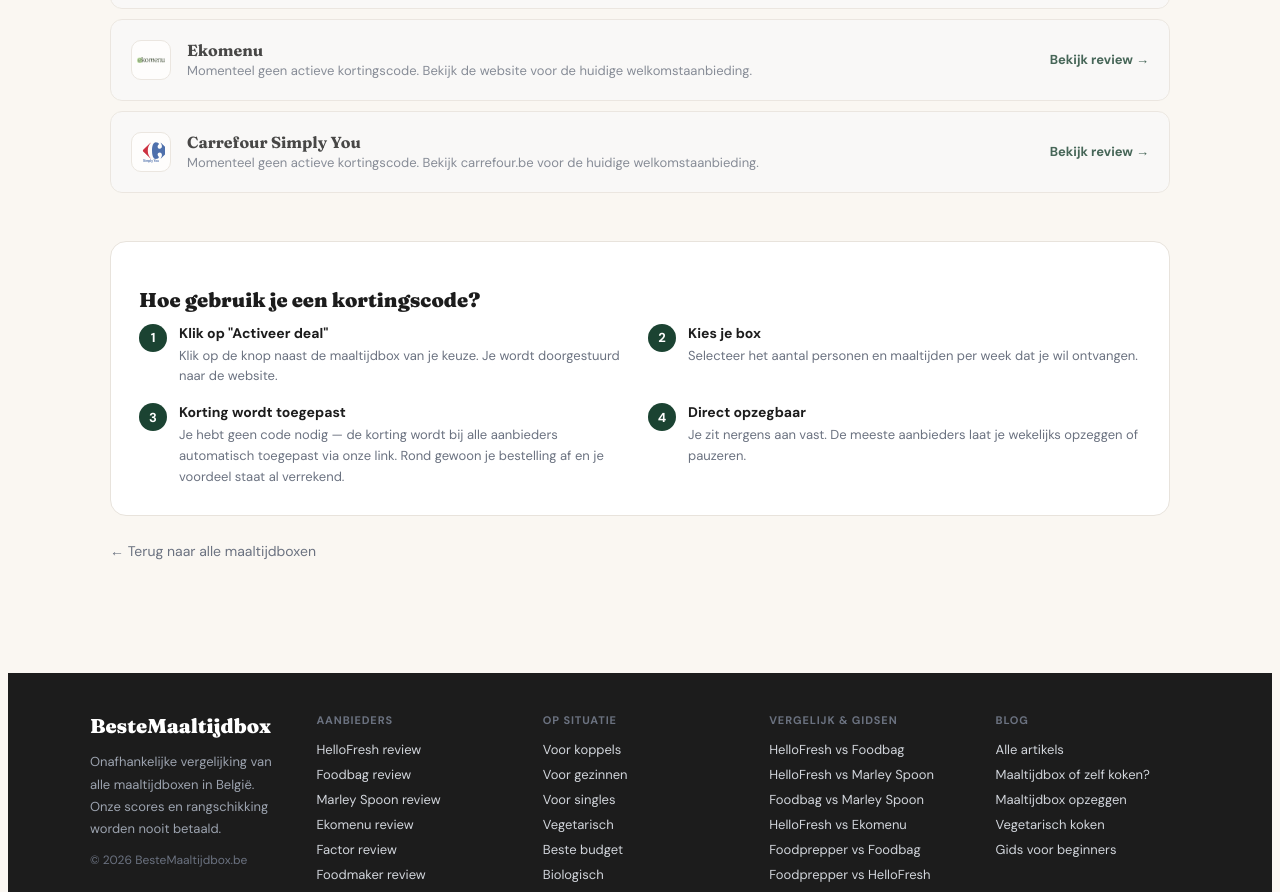
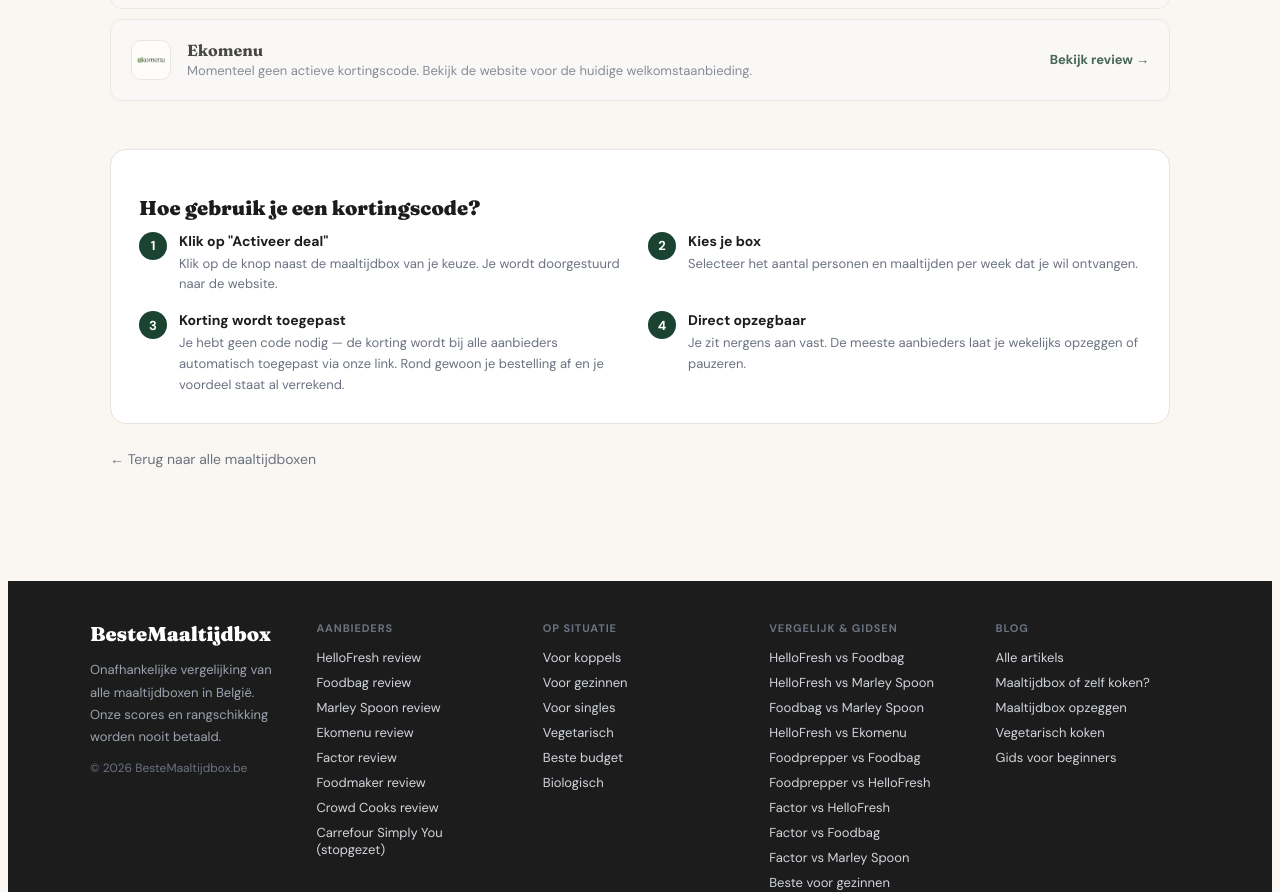
Before and after one commit to fetspets/bestemaaltijdbox, a Next.js app: page /kortingscodes in a window 1280 px wide. Shown: the part 2105-2997 px from the top of the page. Built offline with nearby package versions, Linux system fonts and the light colour scheme.

Commit message:
auto: update page.tsx

```diff
--- a/src/app/kortingscodes/page.tsx
+++ b/src/app/kortingscodes/page.tsx
@@ -106,18 +106,6 @@ const kortingen = [
     bedrag: 'Deal',
     kleur: '#166534',
     beschrijving: 'Momenteel geen actieve kortingscode. Bekijk de website voor de huidige welkomstaanbieding.',
-    voorwaarden: 'Bekijk website voor actuele aanbieding',
-    actief: false,
-  },
-  {
-    slug: 'carrefour-simply-you',
-    naam: 'Carrefour Simply You',
-    logo: '/logos/carrefour-simply-you.svg',
-    code: null,
-    deal: 'Bekijk de huidige welkomstdeal',
-    bedrag: 'Deal',
-    kleur: '#1B4332',
-    beschrijving: 'Momenteel geen actieve kortingscode. Bekijk carrefour.be voor de huidige welkomstaanbieding.',
     voorwaarden: 'Bekijk website voor actuele aanbieding',
     actief: false,
   },
```
